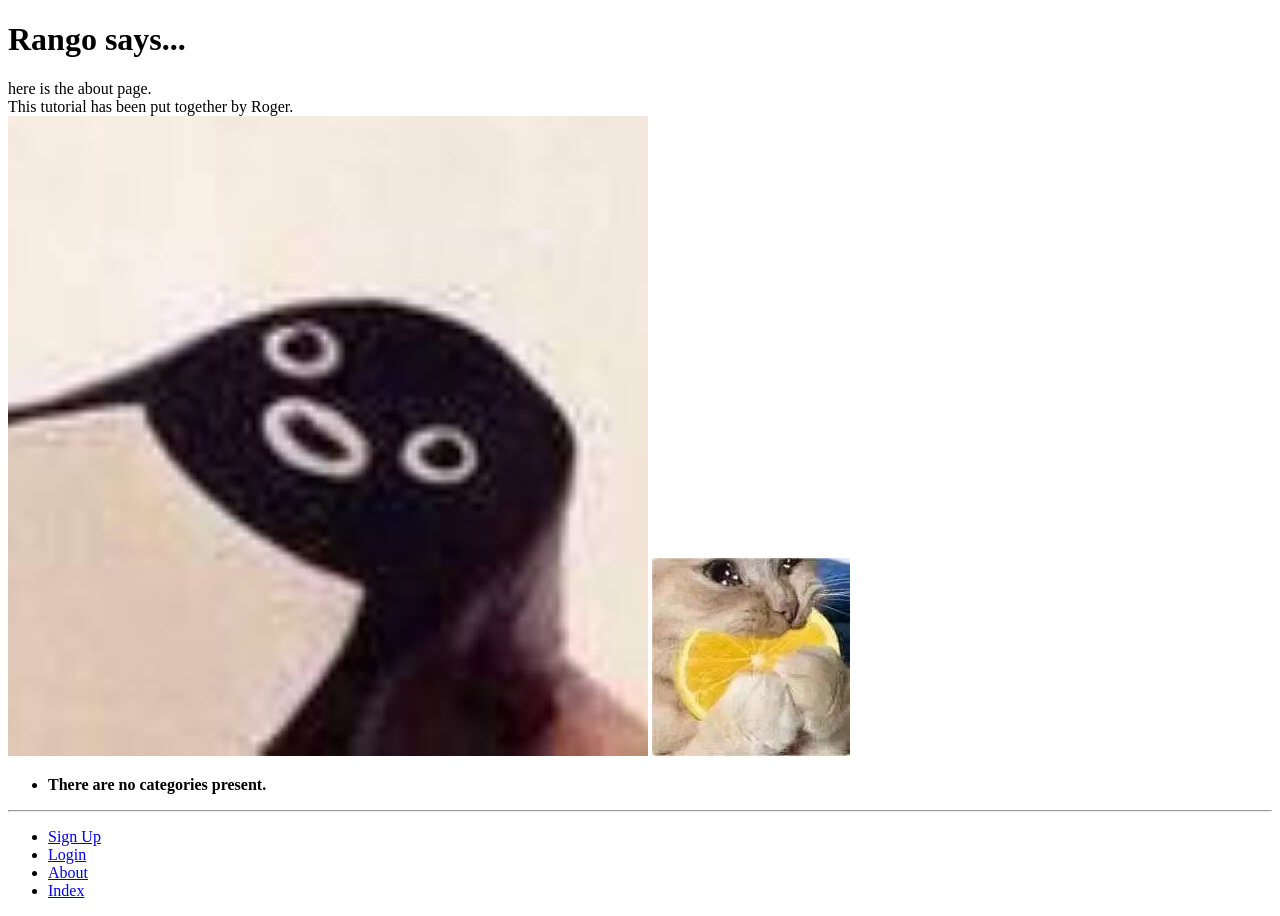
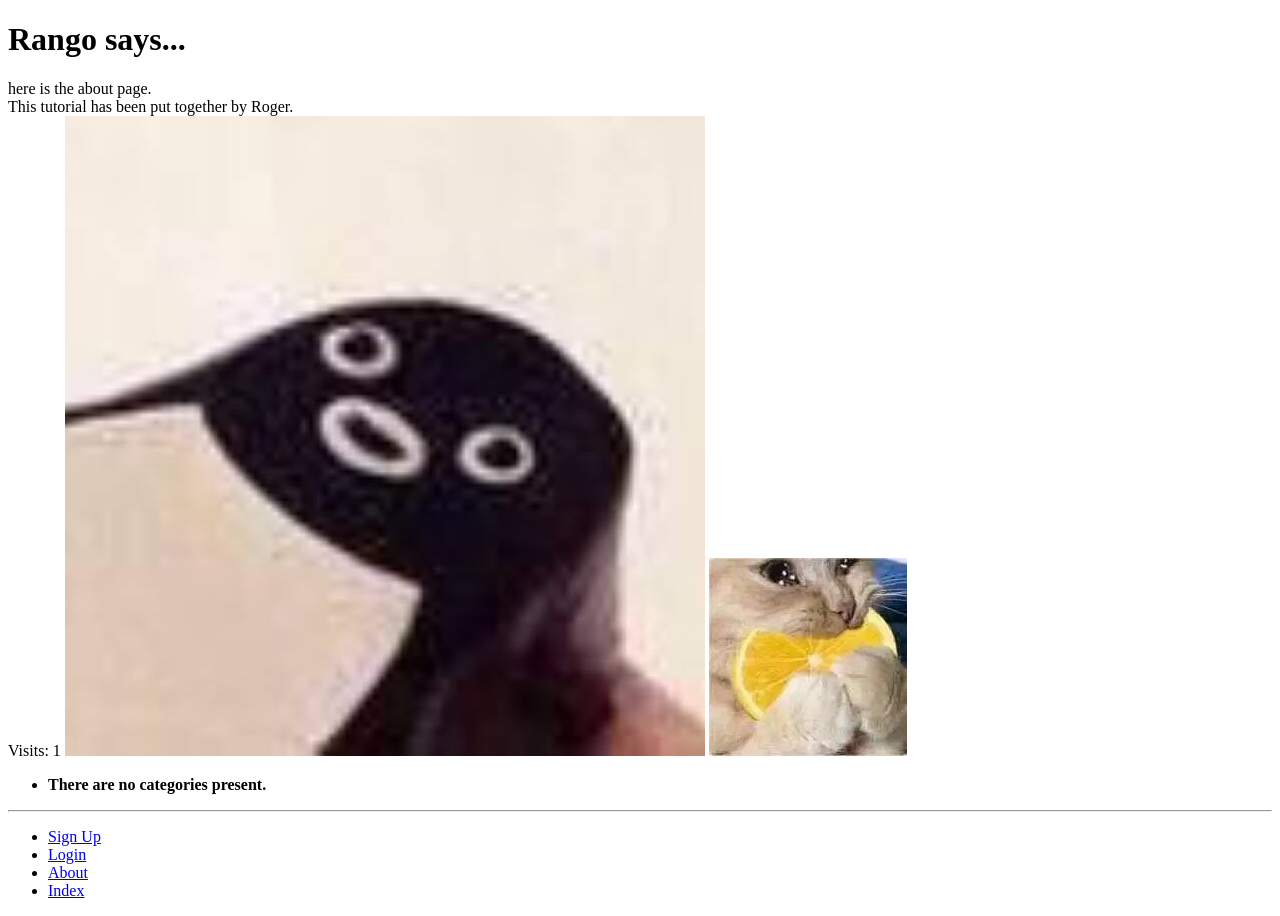
Before and after one commit to 2572839/tango_with_django_project, a Django app: page /rango/about/ in a window 1280 px wide. Run offline with Django 3.2, Linux system fonts and the light colour scheme; data that the repository does not hold is empty.

Commit message:
Chapter 10

```diff
--- a/rango/views.py
+++ b/rango/views.py
@@ -12,6 +12,8 @@ from django.contrib.auth import authenticate, login
 from django.contrib.auth.decorators import login_required
 from django.contrib.auth import logout
 
+from datetime import datetime
+
 
 def index(request):
     category_list = Category.objects.order_by('-likes')[:5]
@@ -22,11 +24,16 @@ def index(request):
     context_dict['categories'] = category_list
     context_dict['pages'] = page_list
 
-    return render(request, 'rango/index.html', context=context_dict)
+    visitor_cookie_handler(request)
+
+    response = render(request, 'rango/index.html', context=context_dict)
+    return response
 
 def about(request):
-    return render(request, 'rango/about.html')
-
+    context_dict = {}
+    visitor_cookie_handler(request)
+    context_dict['visits'] = request.session['visits']
+    return render(request, 'rango/about.html', context=context_dict)
 
 def show_category(request, category_name_slug):
     context_dict = {}
@@ -161,3 +168,24 @@ def restricted(request):
 def user_logout(request):
     logout(request)
     return redirect(reverse('rango:index'))
+
+
+def get_server_side_cookie(request, cookie, default_val=None):
+    val = request.session.get(cookie)
+    if not val:
+        val = default_val
+    return val
+
+def visitor_cookie_handler(request):
+    visits = int(get_server_side_cookie(request, 'visits', '1'))
+
+    last_visit_cookie = get_server_side_cookie(request,'last_visit', str(datetime.now()))
+    last_visit_time = datetime.strptime(last_visit_cookie[:-7],'%Y-%m-%d %H:%M:%S')
+
+    if (datetime.now() - last_visit_time).days > 0:
+        visits = visits + 1
+        request.session['last_visit'] = str(datetime.now())
+    else:
+        request.session['last_visit'] = last_visit_cookie
+
+    request.session['visits'] = visits
--- a/templates/rango/about.html
+++ b/templates/rango/about.html
@@ -11,6 +11,7 @@
 	<h1>Rango says...</h1>
     here is the about page. <br />
 	This tutorial has been put together by Roger. <br />
+	Visits: {{ visits }}
 
 
 	<img src="{% static 'images/rango.jpg' %}" alt="Picture of Rango" />
```
